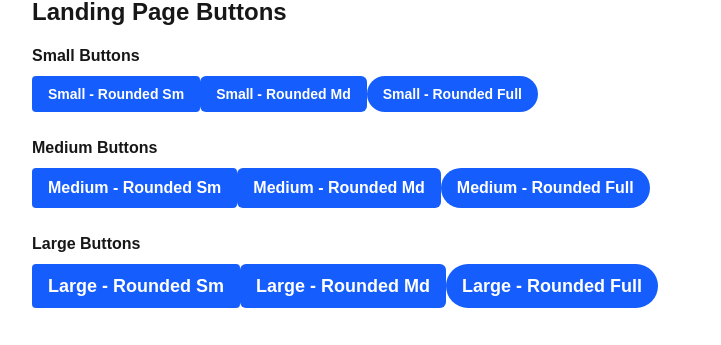
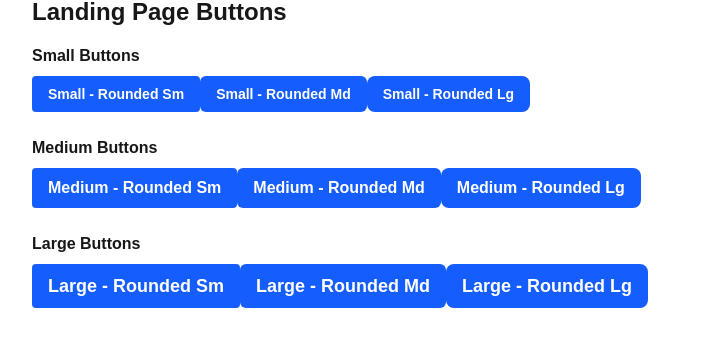
Before and after one commit to Kimulu/alx-project-0x00-setup, a Next.js app in the folder alx-project-0x00/: page /landing in a window 1280 px wide. Shown: the part 486-831 px from the top of the page, without its empty margins (0-721 px from the left). Built offline with nearby package versions, Linux system fonts and the light colour scheme.

Commit message:
made changes to task 6

```diff
--- a/alx-project-0x00/components/Button.tsx
+++ b/alx-project-0x00/components/Button.tsx
@@ -1,10 +1,12 @@
+// alx-project-0x00/components/Button.tsx
+
 import React from "react";
 import { ButtonProps } from "../interfaces";
 
-const Button: React.FC<ButtonProps> = ({ title, className = "" }) => {
+const Button: React.FC<ButtonProps> = ({ title, styles }) => {
   return (
     <button
-      className={`px-4 py-2 font-semibold text-white bg-blue-600 hover:bg-blue-700 transition ${className}`}
+      className={`px-4 py-2 font-semibold text-white bg-blue-600 hover:bg-blue-700 transition ${styles}`}
     >
       {title}
     </button>
--- a/alx-project-0x00/interfaces/index.ts
+++ b/alx-project-0x00/interfaces/index.ts
@@ -4,5 +4,5 @@ export interface PillProps {
 
 export interface ButtonProps {
   title: string;
-  className?: string;
+  styles?: string;
 }
--- a/alx-project-0x00/pages/landing.tsx
+++ b/alx-project-0x00/pages/landing.tsx
@@ -13,38 +13,23 @@ const Landing: React.FC = () => {
 
         <div className="space-y-2">
           <h2 className="font-semibold">Small Buttons</h2>
-          <Button title="Small - Rounded Sm" className="text-sm rounded-sm" />
-          <Button title="Small - Rounded Md" className="text-sm rounded-md" />
-          <Button
-            title="Small - Rounded Full"
-            className="text-sm rounded-full"
-          />
+          <Button title="Small - Rounded Sm" styles="text-sm rounded-sm" />
+          <Button title="Small - Rounded Md" styles="text-sm rounded-md" />
+          <Button title="Small - Rounded Lg" styles="text-sm rounded-lg" />
         </div>
 
         <div className="space-y-2">
           <h2 className="font-semibold">Medium Buttons</h2>
-          <Button
-            title="Medium - Rounded Sm"
-            className="text-base rounded-sm"
-          />
-          <Button
-            title="Medium - Rounded Md"
-            className="text-base rounded-md"
-          />
-          <Button
-            title="Medium - Rounded Full"
-            className="text-base rounded-full"
-          />
+          <Button title="Medium - Rounded Sm" styles="text-base rounded-sm" />
+          <Button title="Medium - Rounded Md" styles="text-base rounded-md" />
+          <Button title="Medium - Rounded Lg" styles="text-base rounded-lg" />
         </div>
 
         <div className="space-y-2">
           <h2 className="font-semibold">Large Buttons</h2>
-          <Button title="Large - Rounded Sm" className="text-lg rounded-sm" />
-          <Button title="Large - Rounded Md" className="text-lg rounded-md" />
-          <Button
-            title="Large - Rounded Full"
-            className="text-lg rounded-full"
-          />
+          <Button title="Large - Rounded Sm" styles="text-lg rounded-sm" />
+          <Button title="Large - Rounded Md" styles="text-lg rounded-md" />
+          <Button title="Large - Rounded Lg" styles="text-lg rounded-lg" />
         </div>
       </div>
     </>
```
